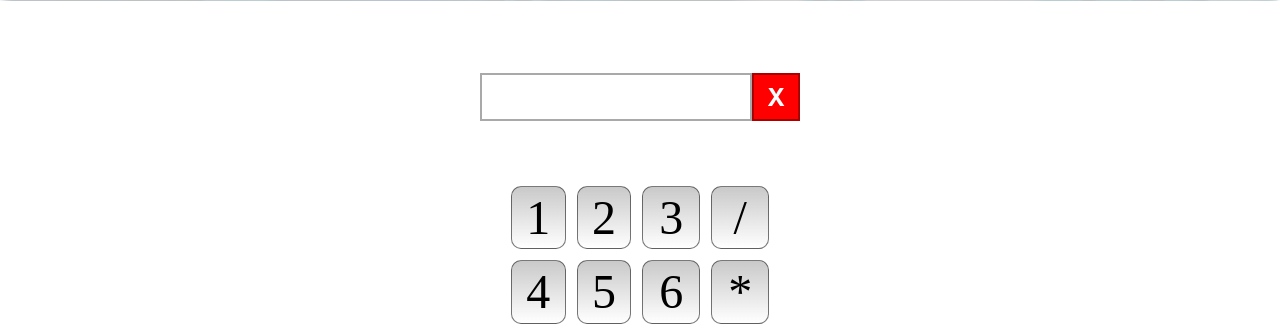
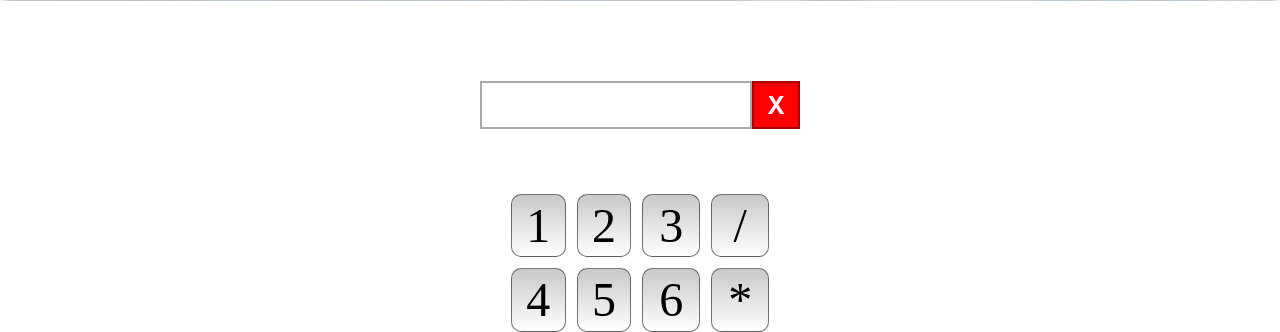
Before and after one commit to BantuMasyarakat/eaztMath, a plain HTML site: page index.html in a window 1280 px wide. Both pictures are taken after a click on the element "Basic". Shown: the part 431-763 px from the top of the page. Drawn offline with Linux system fonts and the light colour scheme.

Commit message:
Update style.css

```diff
--- a/style.css
+++ b/style.css
@@ -107,7 +107,7 @@
 .elThrust {
     position: relative;
     width: 100%;
-    height: 35rem;
+    height: 36rem;
     justify-content: center;
     align-items: center;
     background-color: rgb(255, 255, 255);
```
